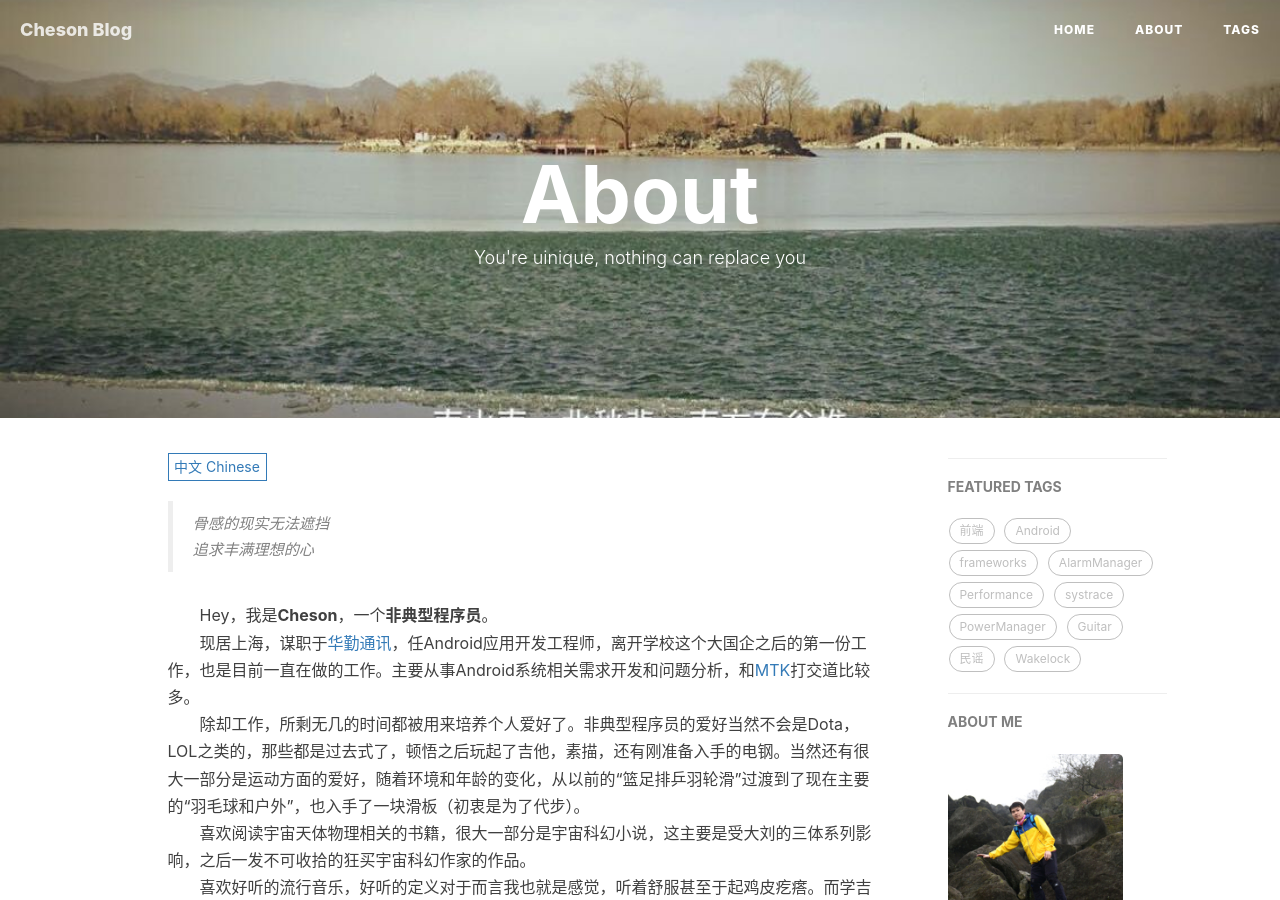
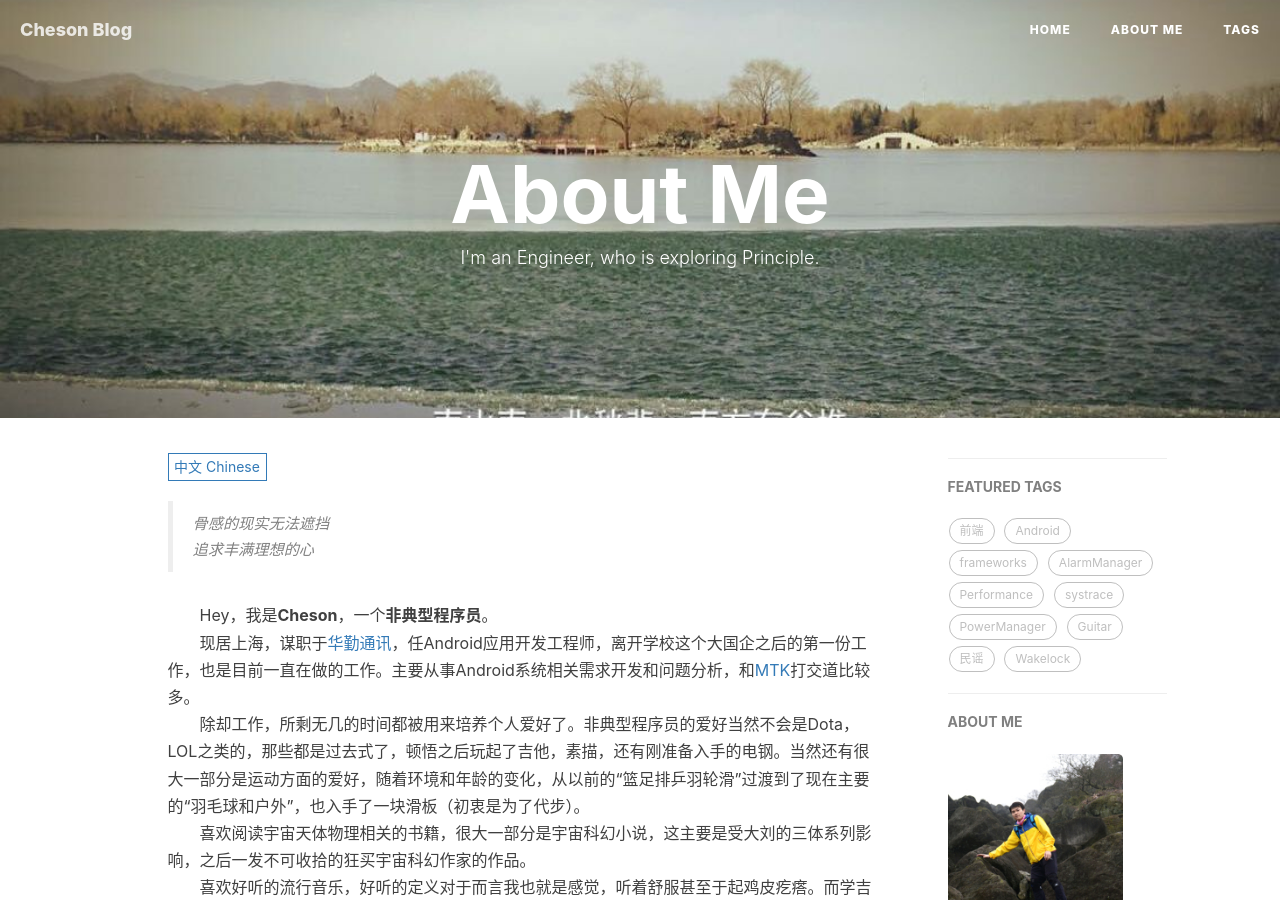
Before and after one commit to chendongqi/blog, a Jekyll site: the page built from about.html, in a window 1280 px wide and 900 px high. Built offline with Jekyll 4.4.1, drawn with Linux system fonts in a browser that asks for light colours; nearby versions of some CDN libraries; comment, search, counter and statistics services are not loaded.

Commit message:
update about me

```diff
--- a/about.html
+++ b/about.html
@@ -1,7 +1,7 @@
 ---
 layout: page
-title: "About"
-description: "You're uinique, nothing can replace you"
+title: "About Me"
+description: "I'm an Engineer, who is exploring Principle."
 header-img: "img/website/about-bg.jpg"
 ---
 
```
